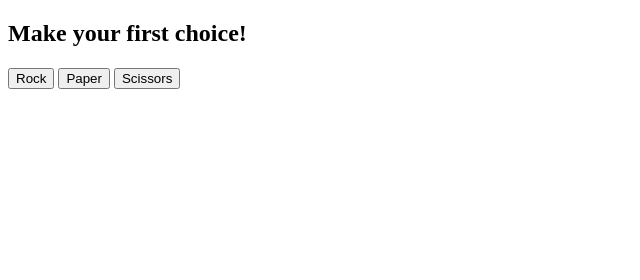
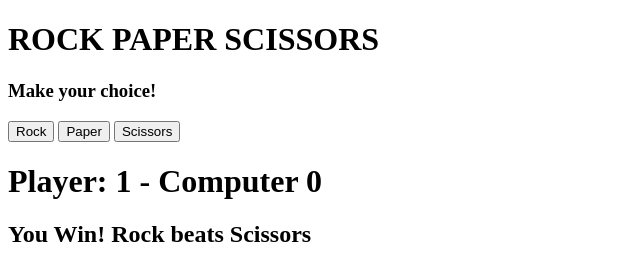
Before and after one commit to ditod1/03_rock-paper-scissors, a plain HTML site: page index.html in a window 1280 px wide. Both pictures are taken after a click on the button "Rock". Shown: the whole page, without its empty margins (0-640 px from the left). Drawn offline with Linux system fonts and the light colour scheme.

Commit message:
Add base UI html info

```diff
--- a/index.html
+++ b/index.html
@@ -5,19 +5,28 @@
   <meta charset="UTF-8">
   <meta http-equiv="X-UA-Compatible" content="IE=edge">
   <meta name="viewport" content="width=device-width, initial-scale=1.0">
-
+  <link rel="stylesheet" href="style.css">
   <title>Rock, paper, scissors game</title>
 
   <head>
 
   <body>
-    <div id="info-container">
-      <h2 id="result">Make your first choice!</h2>
-      <h1 id="score"></h1>
+    <div class="header">
+      <h1>ROCK PAPER SCISSORS</h1>
     </div>
-    <button id="Rock">Rock</button>
-    <button id="Paper">Paper</button>
-    <button id="Scissors">Scissors</button>
+    <div class="container">
+      <h3>Make your choice!</h3>
+      <div class="btn">
+        <button id="Rock">Rock</button>
+        <button id="Paper">Paper</button>
+        <button id="Scissors">Scissors</button>
+      </div>
+      <div class="info">
+        <h1 id="score">Player: 0 - Computer: 0</h1>
+        <h2 id="result"> First to 5 Wins</h2>
+      </div>
+    </div>
+
     <script src="script.js"></script>
   </body>
 
--- a/script.js
+++ b/script.js
@@ -1,6 +1,4 @@
 //Rock, paper, scissors game
-
-
 
 function getComputerChoice() {
   let randNumber = Math.floor(Math.random() * 3);
@@ -46,36 +44,41 @@ function playRound(playerSelection, computerSelection) {
   }
 }
 
-let playerScore = 0;
-let computerScore = 0;
-
 function game(playerSelection) {
   const computerSelection = getComputerChoice();
   const result = playRound(playerSelection, computerSelection);
   if (result == "Win") {
-    console.log(`You Win! ${playerSelection} beats ${computerSelection}`);
+    roundResult.textContent = `You Win! ${playerSelection} beats ${computerSelection}`;
     playerScore++;
   }
   else if (result == "Lose") {
-    console.log(`You Lose! ${computerSelection} beats ${playerSelection}`);
+    roundResult.textContent = `You Lose! ${playerSelection} loses to ${computerSelection}`;
     computerScore++;
   }
   else if (result == "Tie") {
-    console.log("It's a tie");
+    roundResult.textContent = "It's a tie";
   }
   if (playerScore === 5 || computerScore === 5) {
-    console.log(`The final score is [Player: ${playerScore} - Computer ${computerScore}]`)
+    if (playerScore > computerScore) {
+      score.textContent = `The Player Wins. Choose a weapon to start again, first to 5 wins `;
+    }
+    else {
+      score.textContent = `The Computer Wins`;
+    }
     playerScore = 0;
     computerScore = 0;
   }
   else {
-    console.log(`Score [Player: ${playerScore} - Computer ${computerScore}]`);
+    score.textContent = `Player: ${playerScore} - Computer ${computerScore}`;
   }
-
 }
 
+let playerScore = 0;
+let computerScore = 0;
 
-btn = document.querySelectorAll('button');
+const btn = document.querySelectorAll('button');
+const roundResult = document.querySelector('#result');
+const score = document.querySelector('#score');
 
 function choice(e) {
   game(this.id);
```
